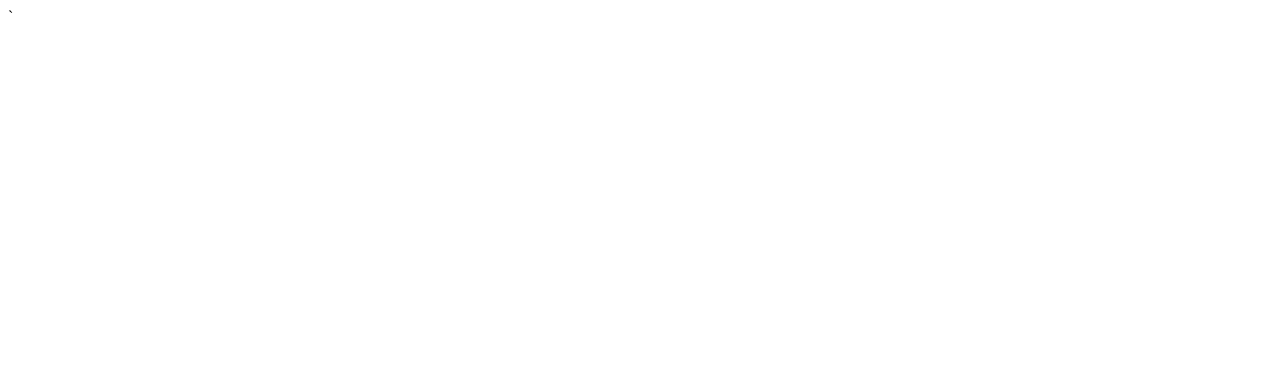
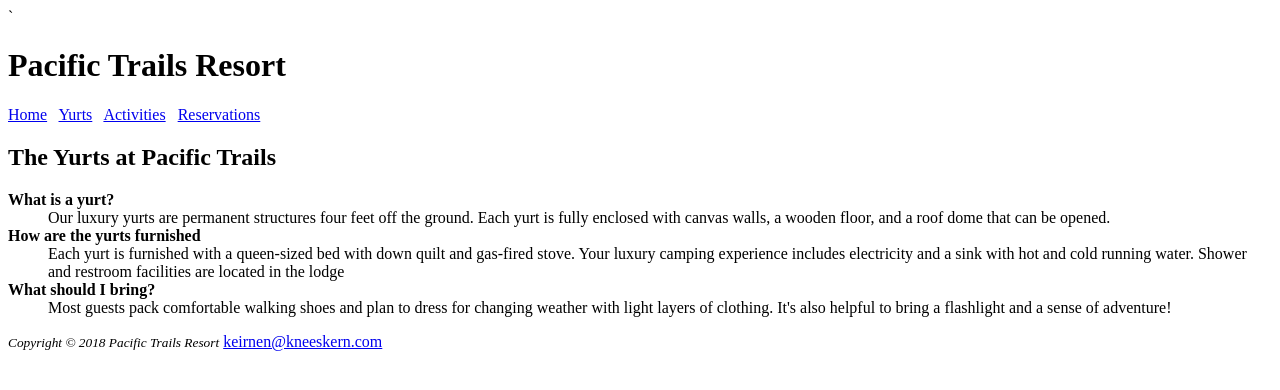
Before and after one commit to KeirnenKJ/Pacific-Trails, a plain HTML site: page Yurts.html in a window 1280 px wide. Drawn offline with Linux system fonts and the light colour scheme.

Commit message:
Update Yurts.html

```diff
--- a/Yurts.html
+++ b/Yurts.html
@@ -1,23 +1,44 @@
 <!DOCTYPE html>
 <html lang="en">
 <head>
-`	<title>title>
+`	<title>Pacific Trails Resort: Yurts</title>
 	<meta charset="utf-8">
 </head>
 
 <main>
 	<header>
-		<p></p>
+		<h1>Pacific Trails Resort</h1>
 	</header>
 
+	<nav>
+		<a href="index.html">Home</a> &nbsp;
+		<a href="yurts.html">Yurts</a> &nbsp;
+		<a href="activities.html">Activities</a> &nbsp;
+		<a href="reservations.html">Reservations</a> &nbsp;
+	</nav>
+
 	<body>
-		<div>
+		<h2>The Yurts at Pacific Trails</h2>
 
-		</div>
+		<dl>
+			<dt><strong>What is a yurt?</strong></dt>
+			<dd> Our luxury yurts are permanent structures four feet off the ground. Each yurt is fully enclosed with canvas walls, a wooden floor, and a roof dome that can be opened.</dd>
+
+			<dt><strong>How are the yurts furnished</strong></dt>
+			<dd>Each yurt is furnished with a queen-sized bed with down quilt and gas-fired stove. Your luxury camping experience includes electricity and a sink with hot and cold running water. Shower and restroom facilities are located in the lodge</dd>
+
+			<dt><strong>What should I bring?</strong></dt>
+			<dd>Most guests pack comfortable walking shoes and plan to dress for changing weather with light layers of clothing. It's also helpful to bring a flashlight and a sense of adventure!</dd>
+
+
+		<dl>
+
+
 	</body>
 
 	<footer>
-		<p></p>
+		<small><i>Copyright &copy; 2018 Pacific Trails Resort</i></small>
+		<a href="mailto:keirnen@kneeskern.com">keirnen@kneeskern.com</a>
 	</footer>
 </main>
 
```
